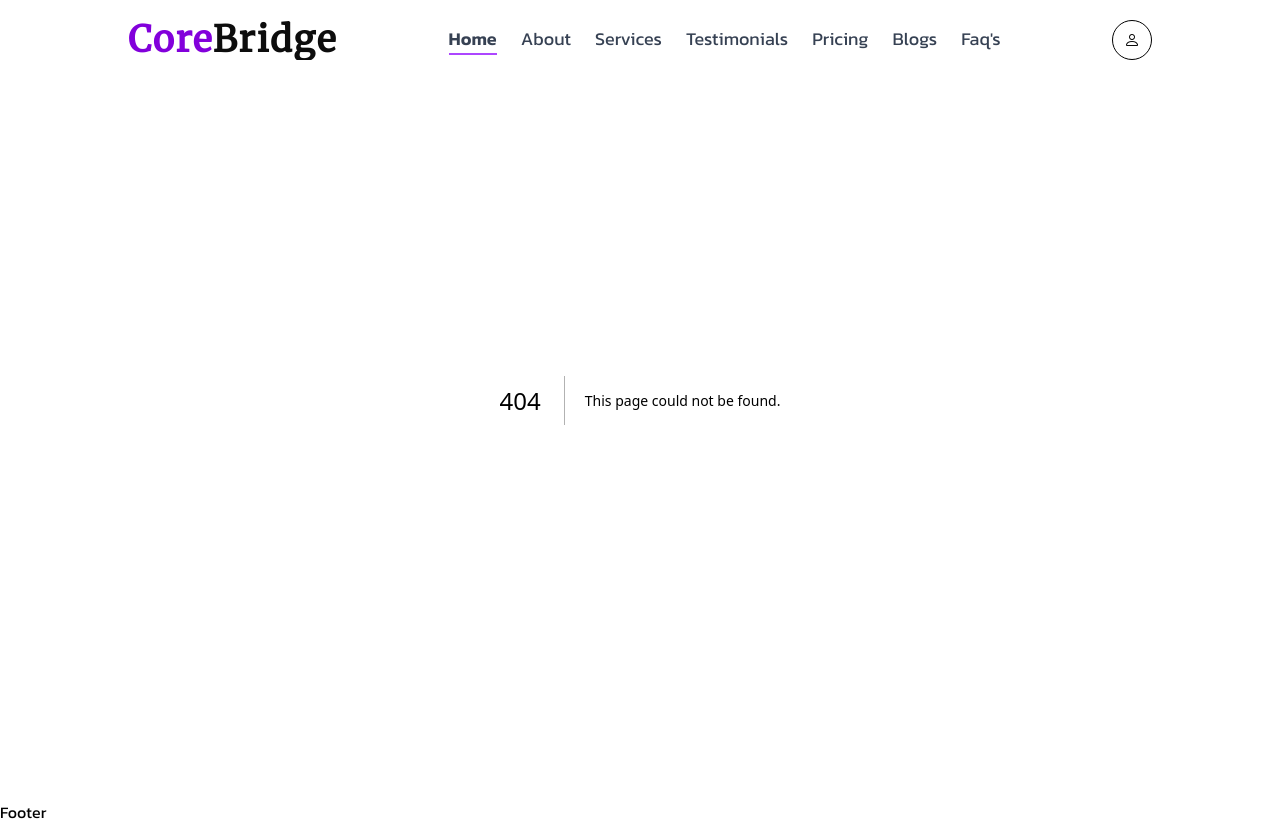
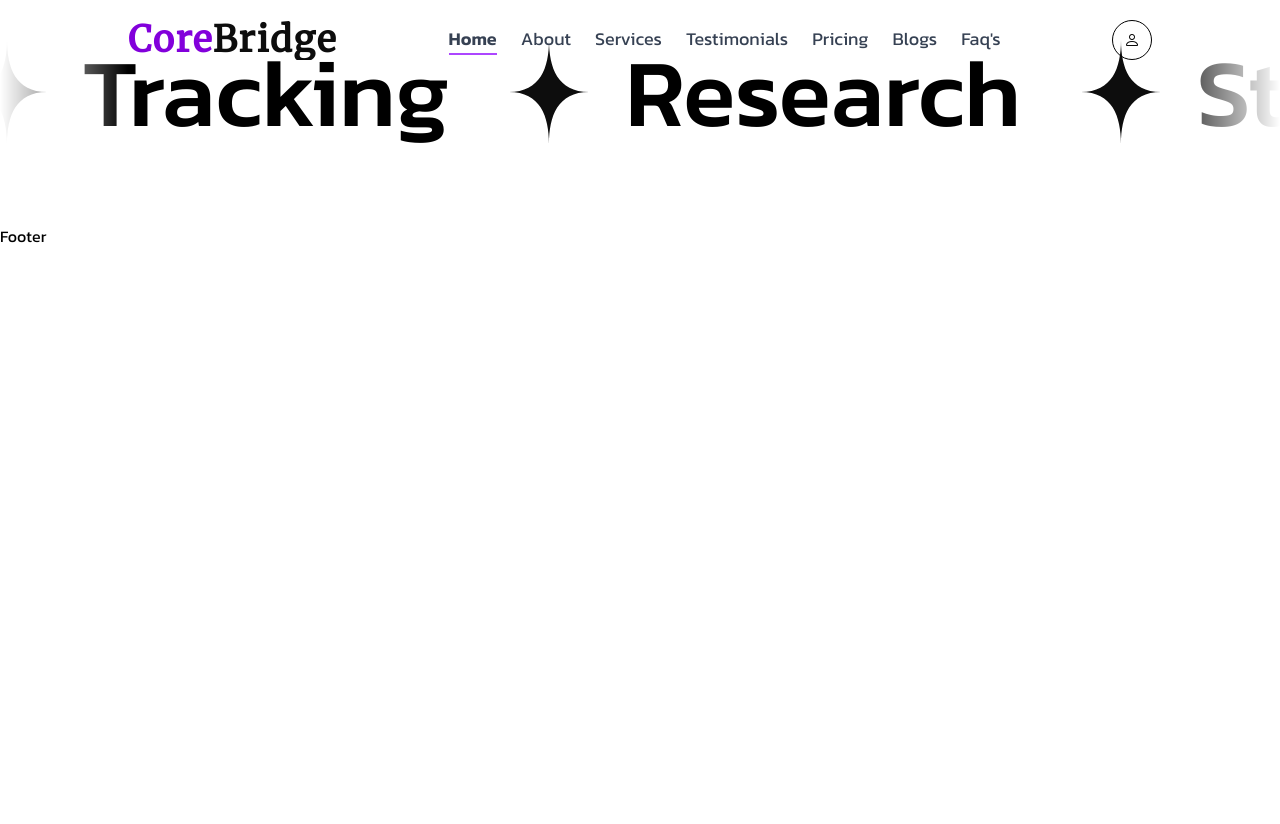
Before and after one commit to Jisap/next16-corebridge, a Next.js app: page /Components/Pages/MarqueeText in a window 1280 px wide. Before the commit this address had no page. After the commit the page ends 800 px from the top, so only its background shows below. Built offline with nearby package versions, Linux system fonts and the light colour scheme.

Commit message:
feat: Introduce global styling with themes and animations, and add new Index and MarqueeText pages.

```diff
--- a/app/Components/Pages/Index/Index.tsx
+++ b/app/Components/Pages/Index/Index.tsx
@@ -7,6 +7,8 @@ import History from "../History/page"
 import Testimonials from "../Testimonials/page"
 import VideoBanner from "../VideoBanner/page"
 import Pricing from "../Pricing/page"
+import MarqueeText from "../MarqueeText/page"
+
 
 
 
@@ -21,6 +23,7 @@ const Index = () => {
       <Testimonials />
       <VideoBanner />
       <Pricing />
+      <MarqueeText />
     </>
   )
 }
--- a/app/Components/Pages/MaqueeText/page.tsx
+++ /dev/null
@@ -1,9 +0,0 @@
-import React from 'react'
-
-const page = () => {
-  return (
-    <div>page</div>
-  )
-}
-
-export default page
--- /dev/null
+++ b/app/Components/Pages/MarqueeText/page.tsx
@@ -0,0 +1,43 @@
+"use client"
+
+import Image from "next/image"
+import starImg from "@/public/Images/Stars-spage.svg"
+
+const MarqueeData = [
+  { id: 1, title: "Analysis", img: starImg },
+  { id: 2, title: "Tracking", img: starImg },
+  { id: 3, title: "Research", img: starImg },
+  { id: 4, title: "Strategy", img: starImg },
+  { id: 5, title: "Growth", img: starImg },
+  { id: 6, title: "Marketing", img: starImg },
+  { id: 7, title: "Tracking", img: starImg },
+  { id: 8, title: "Innovation", img: starImg },
+  { id: 9, title: "Success", img: starImg },
+  { id: 10, title: "Planning", img: starImg },
+]
+
+
+const MarqueeText = () => {
+  return (
+    <>
+      <div className="marquee-wrapper py-20 pt-10">
+        <div className="marquee-track">
+          {[...MarqueeData, ...MarqueeData].map((item, index) => (
+            <div key={index} className="marquee-item">
+              <Image
+                src={item.img}
+                alt={item.title}
+                width={80}
+                height={80}
+                className="me-6"
+              />
+              <span className="text-7xl md:text-8xl font-medium">{item.title}</span>
+            </div>
+          ))}
+        </div>
+      </div>
+    </>
+  )
+}
+
+export default MarqueeText
--- a/app/globals.css
+++ b/app/globals.css
@@ -590,3 +590,42 @@ body {
     height: 100%;
   }
 }
+
+.marquee-wrapper {
+  overflow: hidden;
+  width: 100%;
+  position: relative;
+  mask-image: linear-gradient(to right, transparent, black 10%, black 90%, transparent);
+  -webkit-mask-image: linear-gradient(to right, transparent, black 10%, black 90%, transparent);
+}
+
+.marquee-track {
+  display: flex;
+  width: max-content;
+  animation: marquee 50s linear infinite;
+  will-change: transform;
+}
+
+.marquee-wrapper:hover .marquee-track {
+  animation-play-state: paused;
+}
+
+.marquee-item {
+  display: flex;
+  align-items: center;
+  gap: 12px;
+  padding: 0 30px;
+  font-size: 20px;
+  font-weight: 600;
+  white-space: nowrap;
+}
+
+@keyframes marquee {
+  from {
+    transform: translateX(0);
+  }
+
+  to {
+    transform: translateX(-50%);
+  }
+}
```
